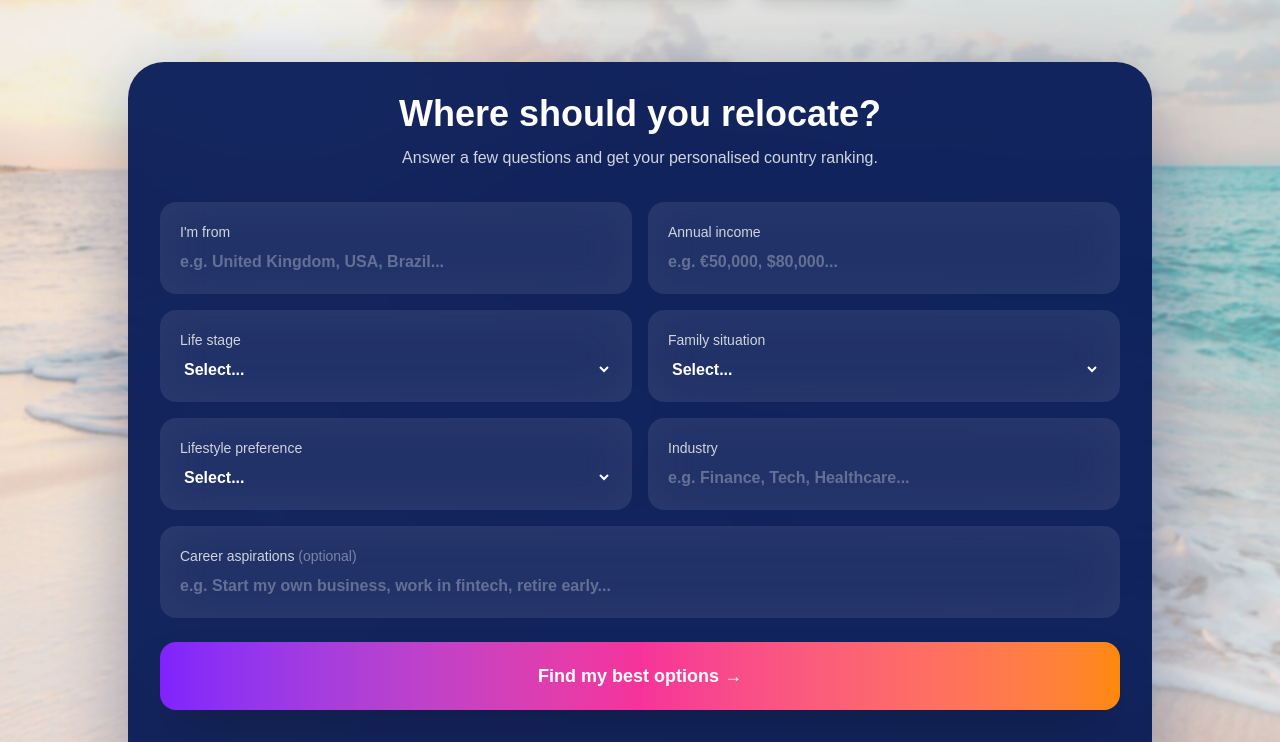
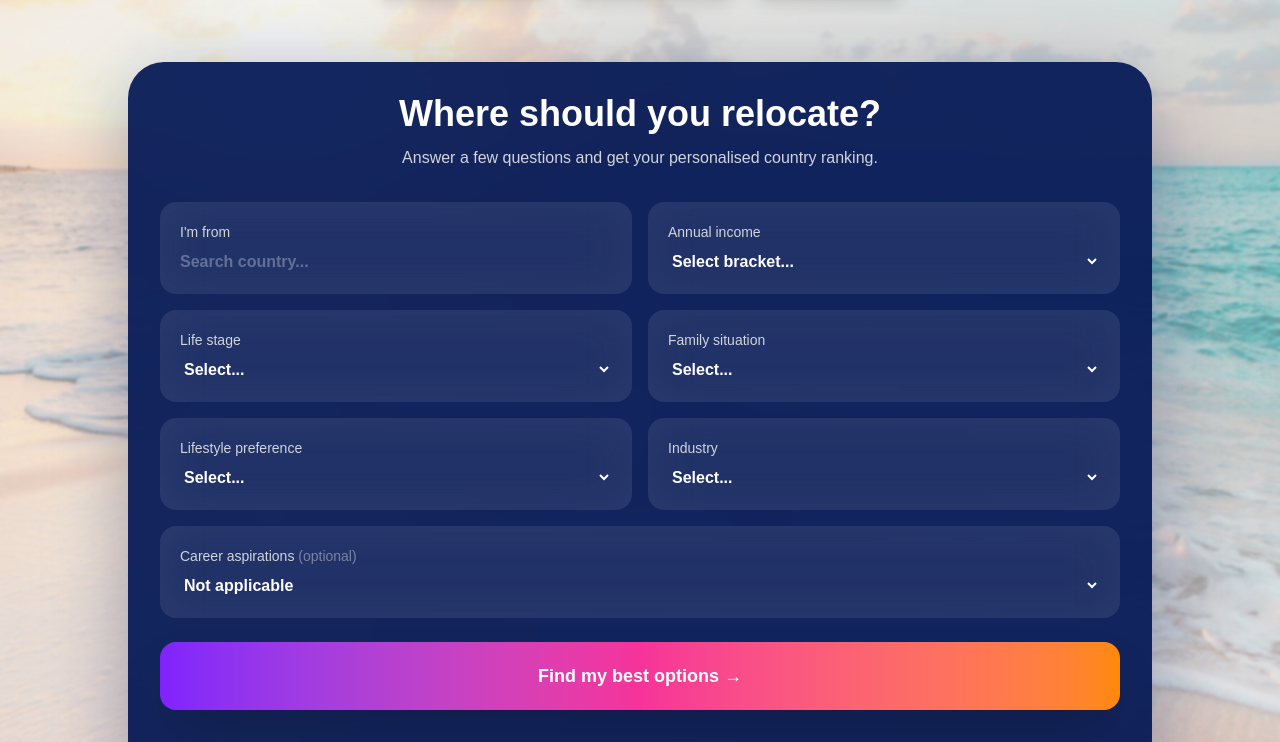
Before and after one commit to ZeppaVentures/Relocate2Day, a Next.js app: page / in a window 1280 px wide. Shown: the part 509-1251 px from the top of the page. Built offline with nearby package versions, Linux system fonts and the light colour scheme.

Commit message:
Apply quiz updates - dropdowns and validation fix

```diff
--- a/app/page.tsx
+++ b/app/page.tsx
@@ -2,39 +2,182 @@
 
 import Link from "next/link";
 import { useRouter } from "next/navigation";
+import { useState } from "react";
+
+// ─── Data ────────────────────────────────────────────────────────────────────
+
+const COUNTRIES = [
+  "Afghanistan","Albania","Algeria","Andorra","Angola","Antigua and Barbuda",
+  "Argentina","Armenia","Australia","Austria","Azerbaijan","Bahamas","Bahrain",
+  "Bangladesh","Barbados","Belarus","Belgium","Belize","Benin","Bhutan",
+  "Bolivia","Bosnia and Herzegovina","Botswana","Brazil","Brunei","Bulgaria",
+  "Burkina Faso","Burundi","Cabo Verde","Cambodia","Cameroon","Canada",
+  "Central African Republic","Chad","Chile","China","Colombia","Comoros",
+  "Congo (DRC)","Congo (Republic)","Costa Rica","Croatia","Cuba","Cyprus",
+  "Czech Republic","Denmark","Djibouti","Dominica","Dominican Republic",
+  "Ecuador","Egypt","El Salvador","Equatorial Guinea","Eritrea","Estonia",
+  "Eswatini","Ethiopia","Fiji","Finland","France","Gabon","Gambia","Georgia",
+  "Germany","Ghana","Greece","Grenada","Guatemala","Guinea","Guinea-Bissau",
+  "Guyana","Haiti","Honduras","Hungary","Iceland","India","Indonesia","Iran",
+  "Iraq","Ireland","Israel","Italy","Jamaica","Japan","Jordan","Kazakhstan",
+  "Kenya","Kiribati","Kosovo","Kuwait","Kyrgyzstan","Laos","Latvia","Lebanon",
+  "Lesotho","Liberia","Libya","Liechtenstein","Lithuania","Luxembourg",
+  "Madagascar","Malawi","Malaysia","Maldives","Mali","Malta","Marshall Islands",
+  "Mauritania","Mauritius","Mexico","Micronesia","Moldova","Monaco","Mongolia",
+  "Montenegro","Morocco","Mozambique","Myanmar","Namibia","Nauru","Nepal",
+  "Netherlands","New Zealand","Nicaragua","Niger","Nigeria","North Korea",
+  "North Macedonia","Norway","Oman","Pakistan","Palau","Palestine","Panama",
+  "Papua New Guinea","Paraguay","Peru","Philippines","Poland","Portugal",
+  "Qatar","Romania","Russia","Rwanda","Saint Kitts and Nevis","Saint Lucia",
+  "Saint Vincent and the Grenadines","Samoa","San Marino","São Tomé and Príncipe",
+  "Saudi Arabia","Senegal","Serbia","Seychelles","Sierra Leone","Singapore",
+  "Slovakia","Slovenia","Solomon Islands","Somalia","South Africa","South Korea",
+  "South Sudan","Spain","Sri Lanka","Sudan","Suriname","Sweden","Switzerland",
+  "Syria","Taiwan","Tajikistan","Tanzania","Thailand","Timor-Leste","Togo",
+  "Tonga","Trinidad and Tobago","Tunisia","Turkey","Turkmenistan","Tuvalu",
+  "Uganda","Ukraine","United Arab Emirates","United Kingdom","United States",
+  "Uruguay","Uzbekistan","Vanuatu","Vatican City","Venezuela","Vietnam",
+  "Yemen","Zambia","Zimbabwe",
+];
+
+const INCOME_BRACKETS = [
+  "Under €10,000",
+  "€10,000 – €20,000",
+  "€20,000 – €30,000",
+  "€30,000 – €40,000",
+  "€40,000 – €50,000",
+  "€50,000 – €60,000",
+  "€60,000 – €75,000",
+  "€75,000 – €90,000",
+  "Over €90,000",
+];
+
+const INDUSTRIES = [
+  "Accounting & Finance",
+  "Agriculture & Farming",
+  "Architecture & Design",
+  "Arts & Creative",
+  "Automotive",
+  "Construction & Trades",
+  "Consulting",
+  "Education & Teaching",
+  "Engineering",
+  "Entertainment & Media",
+  "Fashion & Retail",
+  "Fintech",
+  "Government & Public Sector",
+  "Healthcare & Medicine",
+  "Hospitality & Tourism",
+  "Human Resources",
+  "Insurance",
+  "Legal",
+  "Logistics & Supply Chain",
+  "Manufacturing",
+  "Marketing & Advertising",
+  "Non-profit & NGO",
+  "Oil, Gas & Energy",
+  "Pharmaceuticals",
+  "Property & Real Estate",
+  "Recruiting & Staffing",
+  "Research & Science",
+  "Retail & E-commerce",
+  "Social Work & Care",
+  "Sports & Fitness",
+  "Technology & IT",
+  "Telecommunications",
+  "Transport & Aviation",
+  "Other",
+];
+
+const ASPIRATIONS = [
+  "Not applicable",
+  "Start my own business",
+  "Retire early",
+  "Work fully remotely",
+  "Build a property portfolio",
+  "Break into fintech or crypto",
+  "Launch a restaurant or hospitality business",
+  "Grow a freelance or consulting career",
+  "Pursue creative work full-time",
+  "Transition into tech or digital industries",
+  "Work for an international organisation or NGO",
+  "Expand an existing business into Europe",
+  "Achieve a better work-life balance",
+  "Gain EU residency or citizenship",
+  "Give my children a multilingual education",
+  "Other",
+];
+
+// ─── Component ────────────────────────────────────────────────────────────────
 
 export default function Home() {
+  const router = useRouter();
+
+  // Quiz state
+  const [nationality, setNationality] = useState("");
+  const [countrySearch, setCountrySearch] = useState("");
+  const [showCountryList, setShowCountryList] = useState(false);
+  const [income, setIncome] = useState("");
+  const [lifeStage, setLifeStage] = useState("");
+  const [family, setFamily] = useState("");
+  const [lifestyle, setLifestyle] = useState("");
+  const [industry, setIndustry] = useState("");
+  const [aspirations, setAspirations] = useState("Not applicable");
+  const [errors, setErrors] = useState<Record<string, string>>({});
+
+  const filteredCountries = COUNTRIES.filter((c) =>
+    c.toLowerCase().includes(countrySearch.toLowerCase())
+  );
+
+  const selectCountry = (country: string) => {
+    setNationality(country);
+    setCountrySearch(country);
+    setShowCountryList(false);
+    setErrors((prev) => ({ ...prev, nationality: "" }));
+  };
+
+  const validate = () => {
+    const newErrors: Record<string, string> = {};
+    if (!nationality) newErrors.nationality = "Please select your country of origin.";
+    if (!income) newErrors.income = "Please select an income bracket.";
+    if (!lifeStage) newErrors.lifeStage = "Please select your life stage.";
+    if (!family) newErrors.family = "Please select your family situation.";
+    if (!lifestyle) newErrors.lifestyle = "Please select a lifestyle preference.";
+    if (!industry) newErrors.industry = "Please select your industry.";
+    return newErrors;
+  };
+
+  const handleQuiz = () => {
+    const newErrors = validate();
+    if (Object.keys(newErrors).length > 0) {
+      setErrors(newErrors);
+      // Scroll to first error
+      const firstErrorId = Object.keys(newErrors)[0];
+      document.getElementById(firstErrorId)?.scrollIntoView({ behavior: "smooth", block: "center" });
+      return;
+    }
+
+    const params = new URLSearchParams({
+      nationality,
+      income,
+      lifeStage,
+      family,
+      lifestyle,
+      industry,
+      aspirations,
+    });
+
+    router.push(`/quiz/results?${params.toString()}`);
+  };
+
+  // ─── Static data ────────────────────────────────────────────────────────────
+
   const destinations = [
-    {
-      name: "Spain",
-      slug: "spain",
-      image: "/images/countries/spain-card.jpg",
-      description: "Great weather, vibrant cities and the Digital Nomad Visa.",
-    },
-    {
-      name: "Gibraltar",
-      slug: "gibraltar",
-      image: "/images/countries/gibraltar-card.jpg",
-      description: "British culture, tax advantages and a gateway between Europe and Africa.",
-    },
-    {
-      name: "Portugal",
-      slug: "portugal",
-      image: "/images/countries/portugal-card.jpg",
-      description: "Affordable living, friendly locals and simple tax regimes.",
-    },
-    {
-      name: "Italy",
-      slug: "italy",
-      image: "/images/countries/italy-card.jpg",
-      description: "Beautiful coastline, amazing food and relaxed lifestyle.",
-    },
-    {
-      name: "Malta",
-      slug: "malta",
-      image: "/images/countries/malta-card.jpg",
-      description: "English-speaking, sunny and one of Europe's most welcoming residency programmes.",
-    },
+    { name: "Spain", slug: "spain", image: "/images/countries/spain-card.jpg", description: "Great weather, vibrant cities and the Digital Nomad Visa." },
+    { name: "Gibraltar", slug: "gibraltar", image: "/images/countries/gibraltar-card.jpg", description: "British culture, tax advantages and a gateway between Europe and Africa." },
+    { name: "Portugal", slug: "portugal", image: "/images/countries/portugal-card.jpg", description: "Affordable living, friendly locals and simple tax regimes." },
+    { name: "Italy", slug: "italy", image: "/images/countries/italy-card.jpg", description: "Beautiful coastline, amazing food and relaxed lifestyle." },
+    { name: "Malta", slug: "malta", image: "/images/countries/malta-card.jpg", description: "English-speaking, sunny and one of Europe's most welcoming residency programmes." },
   ];
 
   const features = [
@@ -47,52 +190,25 @@ export default function Home() {
   ];
 
   const faqs = [
-    {
-      question: "Which countries does Relocate2Day cover?",
-      answer: "We currently cover Spain, Gibraltar, Portugal, Italy and Malta, with more countries coming soon.",
-    },
-    {
-      question: "Is Relocate2Day free to use?",
-      answer: "Yes — our core tools are free. We also offer a premium plan with deeper guides, tax calculators and expert support.",
-    },
-    {
-      question: "Can Relocate2Day help me with visa applications?",
-      answer: "We provide up-to-date guides on visa requirements and processes, but we are not a legal service. We recommend consulting a local immigration lawyer for your specific situation.",
-    },
-    {
-      question: "How accurate is the tax information?",
-      answer: "Our tax guides are regularly updated, but tax laws change frequently. Always verify with a local tax advisor before making financial decisions.",
-    },
+    { question: "Which countries does Relocate2Day cover?", answer: "We currently cover Spain, Gibraltar, Portugal, Italy and Malta, with more countries coming soon." },
+    { question: "Is Relocate2Day free to use?", answer: "Yes — our core tools are free. We also offer a premium plan with deeper guides, tax calculators and expert support." },
+    { question: "Can Relocate2Day help me with visa applications?", answer: "We provide up-to-date guides on visa requirements and processes, but we are not a legal service. We recommend consulting a local immigration lawyer for your specific situation." },
+    { question: "How accurate is the tax information?", answer: "Our tax guides are regularly updated, but tax laws change frequently. Always verify with a local tax advisor before making financial decisions." },
   ];
 
-  const router = useRouter();
+  // ─── Shared select style helper ─────────────────────────────────────────────
 
-  const handleQuiz = () => {
-    const nationality = (document.getElementById("nationality") as HTMLInputElement)?.value;
-    const income = (document.getElementById("income") as HTMLInputElement)?.value;
-    const lifeStage = (document.getElementById("lifeStage") as HTMLSelectElement)?.value;
-    const family = (document.getElementById("family") as HTMLSelectElement)?.value;
-    const lifestyle = (document.getElementById("lifestyle") as HTMLSelectElement)?.value;
-    const industry = (document.getElementById("industry") as HTMLInputElement)?.value;
-    const aspirations = (document.getElementById("aspirations") as HTMLInputElement)?.value;
+  const fieldClass = (id: string) =>
+    `rounded-2xl p-5 text-white backdrop-blur-xl transition-all ${
+      errors[id] ? "bg-red-500/20 ring-2 ring-red-400" : "bg-white/10"
+    }`;
 
-    if (!nationality || !income || !lifeStage || !family || !lifestyle || !industry) {
-      alert("Please fill in all required fields before continuing.");
-      return;
-    }
+  const errorMsg = (id: string) =>
+    errors[id] ? (
+      <p className="mt-1 text-xs text-red-400 font-semibold">{errors[id]}</p>
+    ) : null;
 
-    const params = new URLSearchParams({
-      nationality,
-      income,
-      lifeStage,
-      family,
-      lifestyle,
-      industry,
-      aspirations: aspirations || "",
-    });
-
-    router.push(`/quiz/results?${params.toString()}`);
-  };
+  // ─── Render ──────────────────────────────────────────────────────────────────
 
   return (
     <div className="min-h-screen overflow-x-hidden bg-white text-[#0B1957]">
@@ -122,10 +238,7 @@ export default function Home() {
 
       {/* HERO */}
       <section className="relative overflow-hidden">
-        <div
-          className="absolute inset-0 bg-cover bg-center"
-          style={{ backgroundImage: "url('/images/countries/home-hero.jpg')" }}
-        />
+        <div className="absolute inset-0 bg-cover bg-center" style={{ backgroundImage: "url('/images/countries/home-hero.jpg')" }} />
         <div className="absolute inset-0 bg-white/40 backdrop-blur-[1px]" />
 
         <div className="relative mx-auto max-w-7xl px-6 pb-24 pt-20">
@@ -143,17 +256,14 @@ export default function Home() {
             </p>
             <div className="mt-10 flex flex-wrap justify-center gap-4">
               {["Compare countries", "Understand taxes", "Plan your move"].map((item) => (
-                <button
-                  key={item}
-                  className="rounded-2xl border border-white/40 bg-white/70 px-6 py-3 text-sm font-semibold shadow-lg backdrop-blur-xl transition hover:scale-105"
-                >
+                <button key={item} className="rounded-2xl border border-white/40 bg-white/70 px-6 py-3 text-sm font-semibold shadow-lg backdrop-blur-xl transition hover:scale-105">
                   {item}
                 </button>
               ))}
             </div>
           </div>
 
-          {/* QUIZ WIDGET */}
+          {/* ── QUIZ WIDGET ── */}
           <div className="mx-auto mt-16 max-w-5xl rounded-[36px] bg-[#081B57]/95 p-8 shadow-[0_20px_80px_rgba(8,27,87,0.35)] backdrop-blur-xl">
             <div className="text-center">
               <h2 className="text-4xl font-black text-white">Where should you relocate?</h2>
@@ -161,29 +271,65 @@ export default function Home() {
             </div>
 
             <div className="mt-8 grid gap-4 md:grid-cols-2">
-              <div className="rounded-2xl bg-white/10 p-5 text-white backdrop-blur-xl">
+
+              {/* Country of origin — searchable dropdown */}
+              <div id="nationality" className={fieldClass("nationality")}>
                 <div className="text-sm text-gray-300 mb-2">I'm from</div>
+                <div className="relative">
                   <input
-                  id="nationality"
                     type="text"
-                  placeholder="e.g. United Kingdom, USA, Brazil..."
-                  className="w-full bg-transparent font-semibold placeholder-white/30 outline-none"
+                    value={countrySearch}
+                    onChange={(e) => {
+                      setCountrySearch(e.target.value);
+                      setNationality("");
+                      setShowCountryList(true);
+                    }}
+                    onFocus={() => setShowCountryList(true)}
+                    onBlur={() => setTimeout(() => setShowCountryList(false), 150)}
+                    placeholder="Search country..."
+                    className="w-full bg-transparent font-semibold placeholder-white/30 outline-none text-white"
                   />
+                  {showCountryList && filteredCountries.length > 0 && (
+                    <ul className="absolute left-0 top-8 z-50 max-h-52 w-full overflow-y-auto rounded-2xl bg-[#0f2470] shadow-2xl ring-1 ring-white/10">
+                      {filteredCountries.map((c) => (
+                        <li
+                          key={c}
+                          onMouseDown={() => selectCountry(c)}
+                          className="cursor-pointer px-4 py-2 text-sm text-white hover:bg-white/10"
+                        >
+                          {c}
+                        </li>
+                      ))}
+                    </ul>
+                  )}
+                </div>
+                {errorMsg("nationality")}
               </div>
 
-              <div className="rounded-2xl bg-white/10 p-5 text-white backdrop-blur-xl">
+              {/* Income bracket */}
+              <div id="income" className={fieldClass("income")}>
                 <div className="text-sm text-gray-300 mb-2">Annual income</div>
-                <input
-                  id="income"
-                  type="text"
-                  placeholder="e.g. €50,000, $80,000..."
-                  className="w-full bg-transparent font-semibold placeholder-white/30 outline-none"
-                />
+                <select
+                  value={income}
+                  onChange={(e) => { setIncome(e.target.value); setErrors((p) => ({ ...p, income: "" })); }}
+                  className="w-full bg-transparent font-semibold outline-none text-white"
+                >
+                  <option value="" className="text-black">Select bracket...</option>
+                  {INCOME_BRACKETS.map((b) => (
+                    <option key={b} value={b} className="text-black">{b}</option>
+                  ))}
+                </select>
+                {errorMsg("income")}
               </div>
 
-              <div className="rounded-2xl bg-white/10 p-5 text-white backdrop-blur-xl">
+              {/* Life stage */}
+              <div id="lifeStage" className={fieldClass("lifeStage")}>
                 <div className="text-sm text-gray-300 mb-2">Life stage</div>
-                <select id="lifeStage" className="w-full bg-transparent font-semibold outline-none text-white">
+                <select
+                  value={lifeStage}
+                  onChange={(e) => { setLifeStage(e.target.value); setErrors((p) => ({ ...p, lifeStage: "" })); }}
+                  className="w-full bg-transparent font-semibold outline-none text-white"
+                >
                   <option value="" className="text-black">Select...</option>
                   <option value="Employee relocating with a company" className="text-black">Employee relocating with a company</option>
                   <option value="Remote worker / freelancer" className="text-black">Remote worker / freelancer</option>
@@ -192,11 +338,17 @@ export default function Home() {
                   <option value="Student" className="text-black">Student</option>
                   <option value="Looking for work" className="text-black">Looking for work</option>
                 </select>
+                {errorMsg("lifeStage")}
               </div>
 
-              <div className="rounded-2xl bg-white/10 p-5 text-white backdrop-blur-xl">
+              {/* Family situation */}
+              <div id="family" className={fieldClass("family")}>
                 <div className="text-sm text-gray-300 mb-2">Family situation</div>
-                <select id="family" className="w-full bg-transparent font-semibold outline-none text-white">
+                <select
+                  value={family}
+                  onChange={(e) => { setFamily(e.target.value); setErrors((p) => ({ ...p, family: "" })); }}
+                  className="w-full bg-transparent font-semibold outline-none text-white"
+                >
                   <option value="" className="text-black">Select...</option>
                   <option value="Single" className="text-black">Single</option>
                   <option value="Couple (no children)" className="text-black">Couple (no children)</option>
@@ -204,38 +356,57 @@ export default function Home() {
                   <option value="Family with teenagers" className="text-black">Family with teenagers</option>
                   <option value="Single parent" className="text-black">Single parent</option>
                 </select>
+                {errorMsg("family")}
               </div>
 
-              <div className="rounded-2xl bg-white/10 p-5 text-white backdrop-blur-xl">
+              {/* Lifestyle preference */}
+              <div id="lifestyle" className={fieldClass("lifestyle")}>
                 <div className="text-sm text-gray-300 mb-2">Lifestyle preference</div>
-                <select id="lifestyle" className="w-full bg-transparent font-semibold outline-none text-white">
+                <select
+                  value={lifestyle}
+                  onChange={(e) => { setLifestyle(e.target.value); setErrors((p) => ({ ...p, lifestyle: "" })); }}
+                  className="w-full bg-transparent font-semibold outline-none text-white"
+                >
                   <option value="" className="text-black">Select...</option>
                   <option value="Bustling city life" className="text-black">Bustling city life</option>
                   <option value="Coastal / beach lifestyle" className="text-black">Coastal / beach lifestyle</option>
                   <option value="Quiet rural or village life" className="text-black">Quiet rural or village life</option>
                   <option value="Mix of city and nature" className="text-black">Mix of city and nature</option>
                 </select>
+                {errorMsg("lifestyle")}
               </div>
 
-              <div className="rounded-2xl bg-white/10 p-5 text-white backdrop-blur-xl">
+              {/* Industry — dropdown */}
+              <div id="industry" className={fieldClass("industry")}>
                 <div className="text-sm text-gray-300 mb-2">Industry</div>
-                <input
-                  id="industry"
-                  type="text"
-                  placeholder="e.g. Finance, Tech, Healthcare..."
-                  className="w-full bg-transparent font-semibold placeholder-white/30 outline-none"
-                />
+                <select
+                  value={industry}
+                  onChange={(e) => { setIndustry(e.target.value); setErrors((p) => ({ ...p, industry: "" })); }}
+                  className="w-full bg-transparent font-semibold outline-none text-white"
+                >
+                  <option value="" className="text-black">Select...</option>
+                  {INDUSTRIES.map((ind) => (
+                    <option key={ind} value={ind} className="text-black">{ind}</option>
+                  ))}
+                </select>
+                {errorMsg("industry")}
               </div>
             </div>
 
+            {/* Career aspirations — dropdown, optional, full width */}
             <div className="mt-4 rounded-2xl bg-white/10 p-5 text-white backdrop-blur-xl">
-              <div className="text-sm text-gray-300 mb-2">Career aspirations <span className="text-white/40">(optional)</span></div>
-              <input
-                id="aspirations"
-                type="text"
-                placeholder="e.g. Start my own business, work in fintech, retire early..."
-                className="w-full bg-transparent font-semibold placeholder-white/30 outline-none"
-              />
+              <div className="text-sm text-gray-300 mb-2">
+                Career aspirations <span className="text-white/40">(optional)</span>
+              </div>
+              <select
+                value={aspirations}
+                onChange={(e) => setAspirations(e.target.value)}
+                className="w-full bg-transparent font-semibold outline-none text-white"
+              >
+                {ASPIRATIONS.map((a) => (
+                  <option key={a} value={a} className="text-black">{a}</option>
+                ))}
+              </select>
             </div>
 
             <button
@@ -244,6 +415,7 @@ export default function Home() {
             >
               Find my best options →
             </button>
+
             <div className="mt-8 flex flex-wrap justify-center gap-8 text-sm text-gray-300">
               <div>✅ 100% Free</div>
               <div>✅ No credit card required</div>
@@ -264,22 +436,13 @@ export default function Home() {
           <div className="mt-16 grid gap-8 md:grid-cols-2 xl:grid-cols-3">
             {destinations.map((country) => (
               <div key={country.name} className="group relative overflow-hidden rounded-[32px] shadow-2xl">
-                <img
-                  src={country.image}
-                  alt={country.name}
-                  className="h-[420px] w-full object-cover transition duration-700 group-hover:scale-110"
-                />
+                <img src={country.image} alt={country.name} className="h-[420px] w-full object-cover transition duration-700 group-hover:scale-110" />
                 <div className="absolute inset-0 bg-gradient-to-t from-black/80 via-black/10 to-transparent" />
                 <div className="absolute bottom-0 p-8 text-white">
-                  <div className="mb-4 inline-flex rounded-full bg-orange-400 px-3 py-1 text-xs font-bold uppercase tracking-wide">
-                    {country.name}
-                  </div>
+                  <div className="mb-4 inline-flex rounded-full bg-orange-400 px-3 py-1 text-xs font-bold uppercase tracking-wide">{country.name}</div>
                   <h3 className="text-4xl font-black">{country.name}</h3>
                   <p className="mt-4 text-white/90">{country.description}</p>
-                  <Link
-                    href={`/countries/${country.slug}`}
-                    className="mt-6 inline-block rounded-2xl bg-white/20 px-5 py-3 text-sm font-semibold backdrop-blur-xl transition hover:bg-white/30"
-                  >
+                  <Link href={`/countries/${country.slug}`} className="mt-6 inline-block rounded-2xl bg-white/20 px-5 py-3 text-sm font-semibold backdrop-blur-xl transition hover:bg-white/30">
                     Explore {country.name} →
                   </Link>
                 </div>
```
Lines whose indentation alone changed are shown as unchanged.
